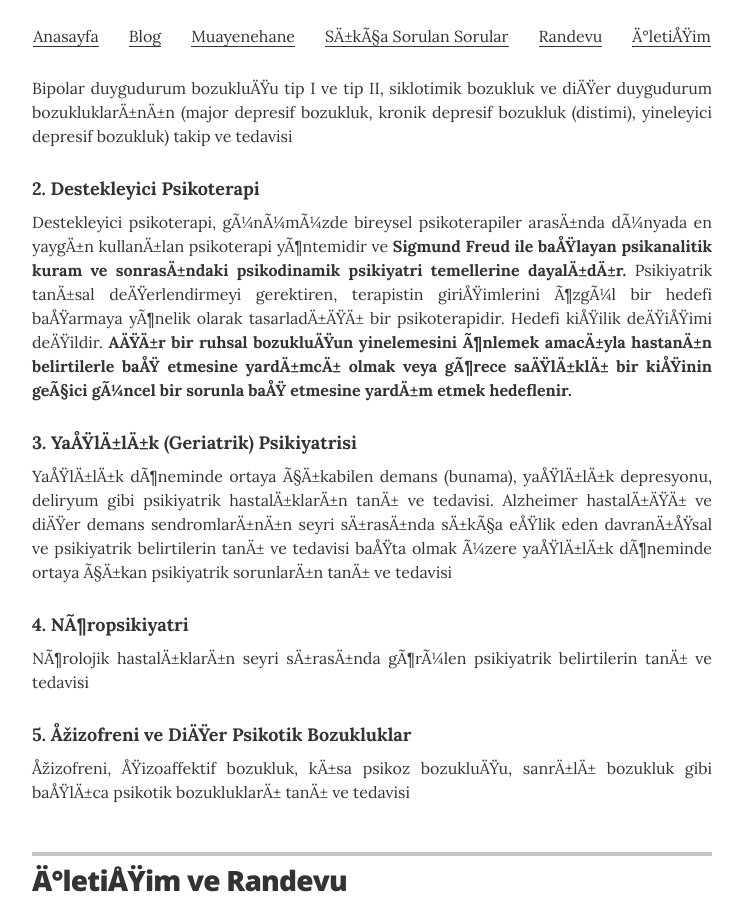
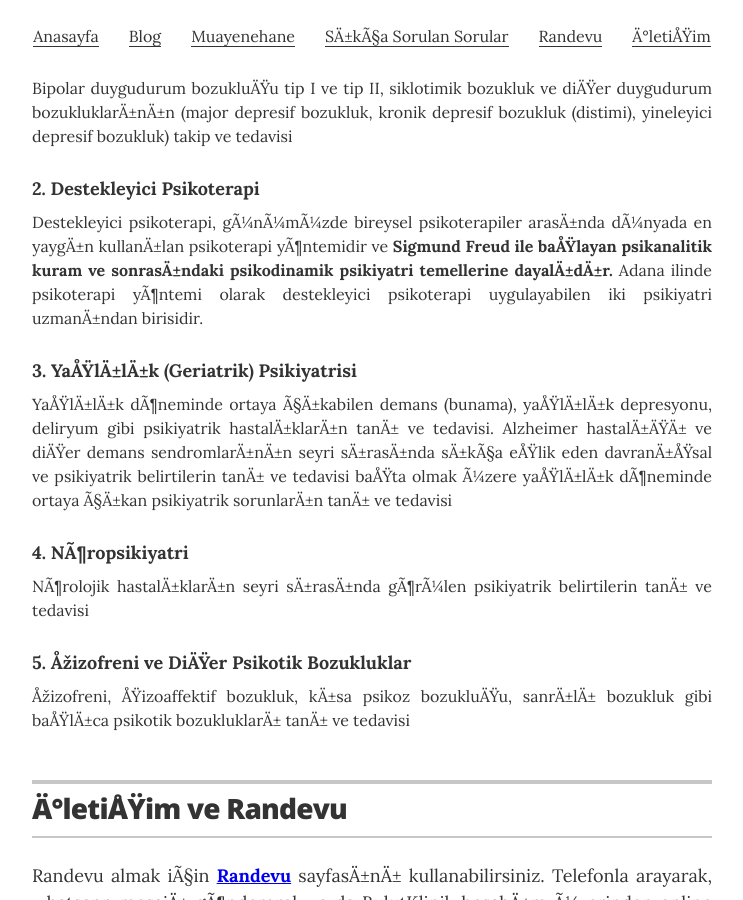
Before and after one commit to ibucgun/ibucgun.github.io, a Jekyll site: the page built from index.html, in a window 1280 px wide and 900 px high, scrolled down 2857 px. Shown: the whole window, without its empty margins (268-1011 px from the left). Built offline with Jekyll 4.4.1, drawn with Linux system fonts in a browser that asks for light colours.

Commit message:
Update meslekiilgialanlari.yml

```diff
--- a/_data/meslekiilgialanlari.yml
+++ b/_data/meslekiilgialanlari.yml
@@ -4,7 +4,7 @@
   description: Bipolar duygudurum bozukluğu tip I ve tip II, siklotimik bozukluk ve diğer duygudurum bozukluklarının (major depresif bozukluk, kronik depresif bozukluk (distimi), yineleyici depresif bozukluk) takip ve tedavisi
 
 - skill: 2. Destekleyici Psikoterapi
-  description: Destekleyici psikoterapi, günümüzde bireysel psikoterapiler arasında dünyada en yaygın kullanılan psikoterapi yöntemidir ve <b>Sigmund Freud ile başlayan psikanalitik kuram ve sonrasındaki psikodinamik psikiyatri temellerine dayalıdır.</b> Psikiyatrik tanısal değerlendirmeyi gerektiren, terapistin girişimlerini özgül bir hedefi başarmaya yönelik olarak tasarladığı bir psikoterapidir. Hedefi kişilik değişimi değildir.<b> Ağır bir ruhsal bozukluğun yinelemesini önlemek amacıyla hastanın belirtilerle baş etmesine yardımcı olmak veya görece sağlıklı bir kişinin geçici güncel bir sorunla baş etmesine yardım etmek hedeflenir.</b>
+  description: Destekleyici psikoterapi, günümüzde bireysel psikoterapiler arasında dünyada en yaygın kullanılan psikoterapi yöntemidir ve <b>Sigmund Freud ile başlayan psikanalitik kuram ve sonrasındaki psikodinamik psikiyatri temellerine dayalıdır.</b> Adana ilinde psikoterapi yöntemi olarak destekleyici psikoterapi uygulayabilen iki psikiyatri uzmanından birisidir.
 
 - skill: 3. Yaşlılık (Geriatrik) Psikiyatrisi
   description: Yaşlılık döneminde ortaya çıkabilen demans (bunama), yaşlılık depresyonu, deliryum gibi psikiyatrik hastalıkların tanı ve tedavisi. Alzheimer hastalığı ve diğer demans sendromlarının seyri sırasında sıkça eşlik eden davranışsal ve psikiyatrik belirtilerin tanı ve tedavisi başta olmak üzere yaşlılık döneminde ortaya çıkan psikiyatrik sorunların tanı ve tedavisi
```
